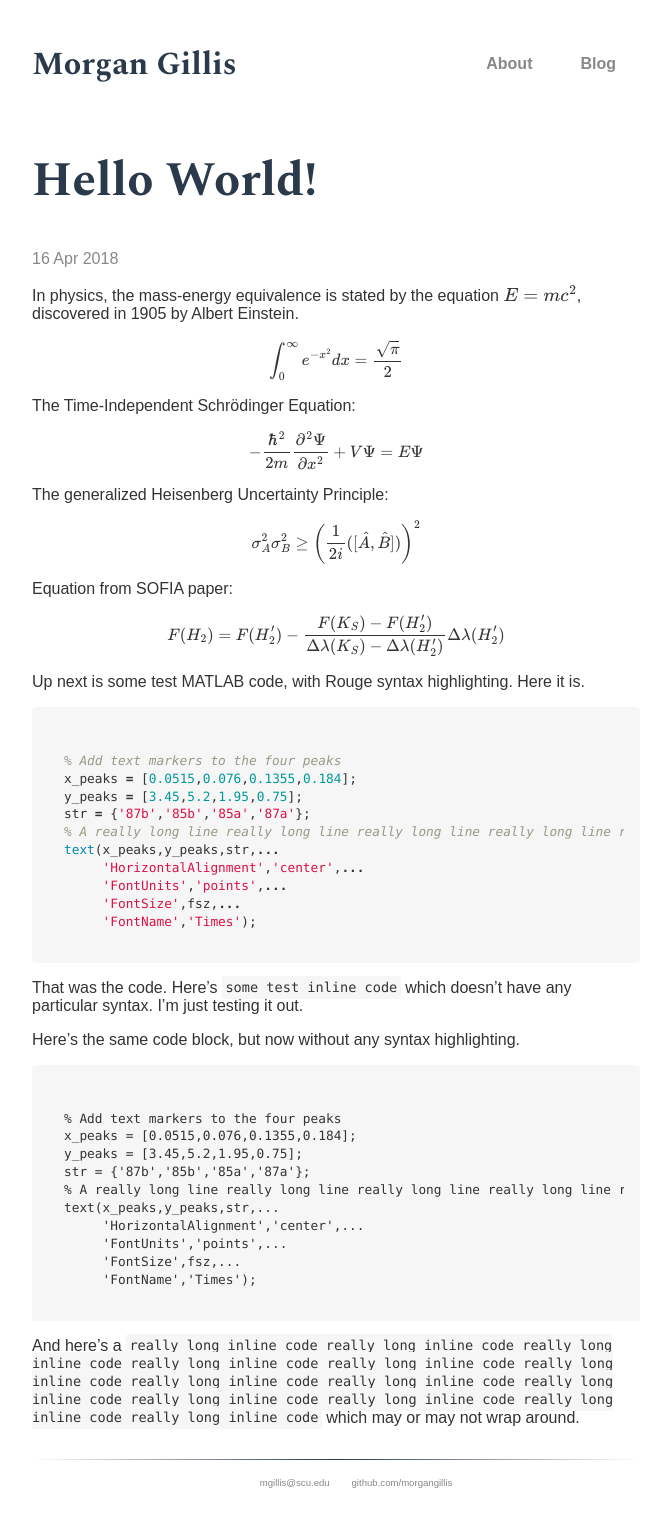
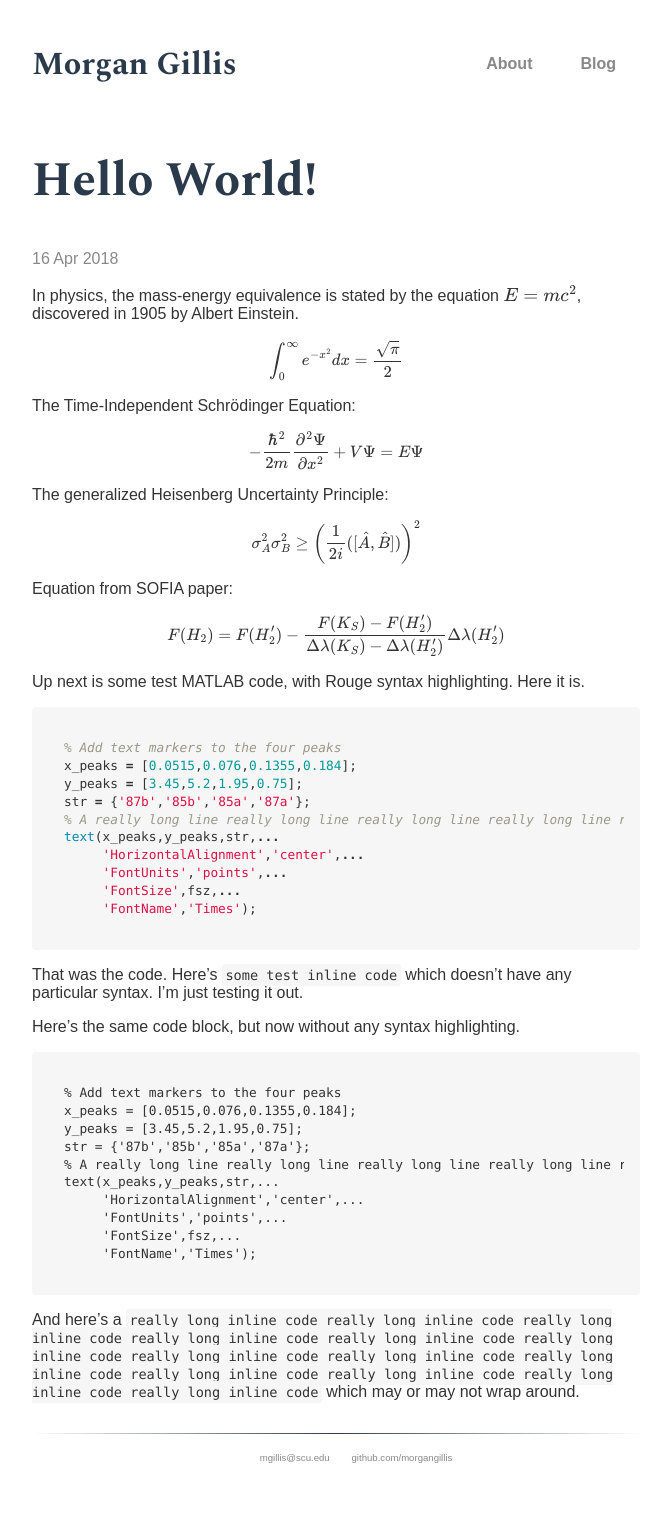
Before and after one commit to morgangillis/morgangillis.github.io, a Jekyll site: the page built from _posts/2018-04-16-hello-world.md, in a window 1280 px wide. Shown: the whole page, without its empty margins (304-959 px from the left). Built offline with Jekyll 4.4.1, drawn with Linux system fonts in a browser that asks for light colours; some web fonts are replaced; formulas are drawn with MathJax 3; after the commit the page ends 1504 px from its top, so only the background shows below that.

Commit message:
Update code.scss

```diff
--- a/_sass/code.scss
+++ b/_sass/code.scss
@@ -10,10 +10,10 @@
   border-radius: 3px;
 }
 
-//pre {
-//  margin-top: 0;
+pre {
+  margin-top: 0;
 //  margin-bottom: 0rem;
-//}
+}
 
 pre code {
   padding: 0;
```
